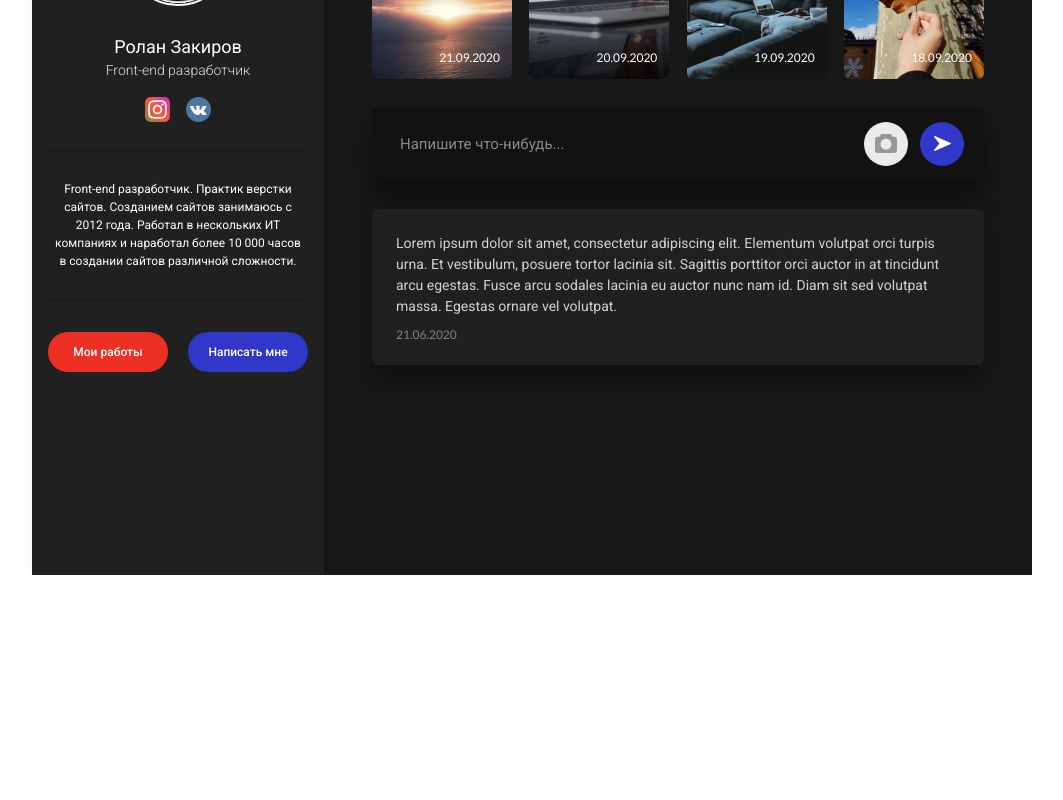
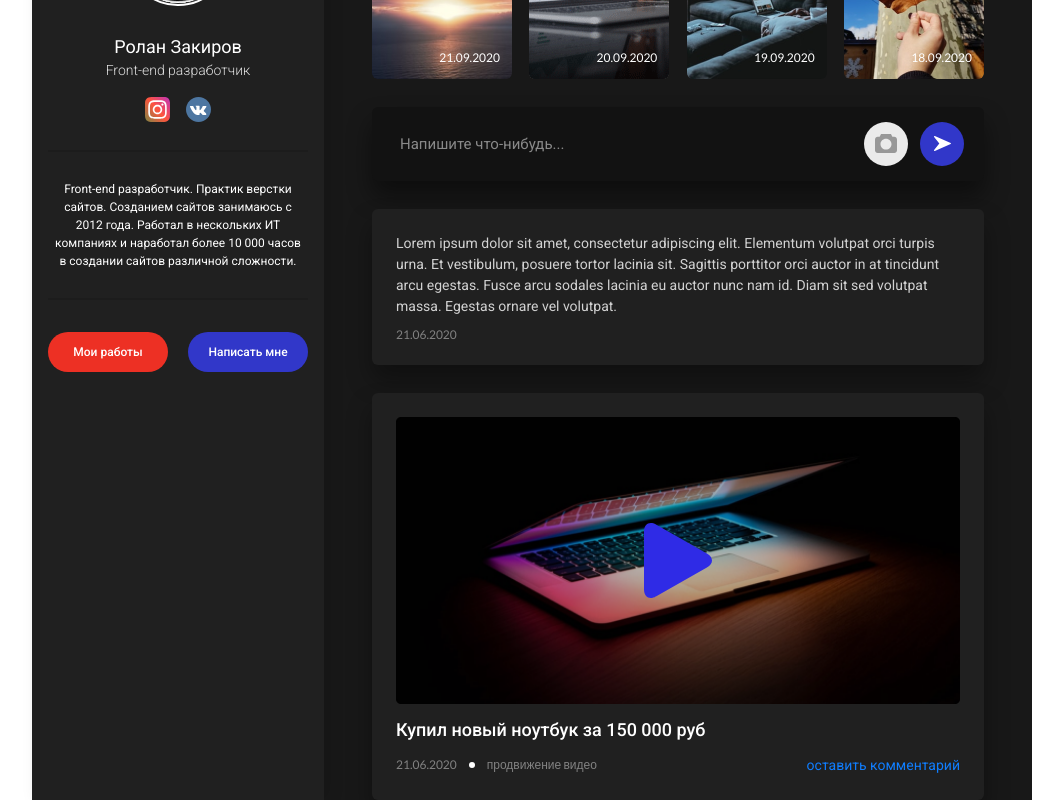
Before and after one commit to martymacv/blog-front-react-js-prj, a React (Vite) app in the folder my_blog/: page / in a window 1280 px wide. Shown: the part 225-1025 px from the top of the page, without its empty margins (108-1171 px from the left). Before the commit the page ends 800 px from the top, so only its background shows below. Built offline with nearby package versions, Linux system fonts and the light colour scheme.

Commit message:
Static html and css whith Tailwind has been completed

```diff
--- /dev/null
+++ b/my_blog/src/components/VideoPost.jsx
@@ -0,0 +1,30 @@
+import { Link } from "react-router-dom"
+
+function VideoPost() {
+    return (
+        <div className="w-full mt-7 px-12">
+            <div className="flex flex-col gap-3 p-6 bg-[#202020ff] rounded-md shadow-simple-post">
+                <div className="flex items-center justify-center">
+                    <img className="w-full object-cover" src="src/assets/images/Rectangle 5.png" alt="" />
+                    <img className="absolute"
+                        src="src/assets/images/Vector2.svg" alt="" />
+                </div>
+                <h6 className="font-roboto text-white text-[18px] font-[500]">
+                    Купил новый ноутбук за 150 000 руб</h6>
+                <div className="flex md:flex-row flex-col gap-3 justify-between">
+                    <div className="flex flex-row gap-3 items-center">
+                        <span className="font-lato text-[#828282ff] text-[12px] font-[400]">
+                            21.06.2020</span>
+                        <div className="w-[6px] h-[6px] bg-white rounded-full"></div>
+                        <span className="font-lato text-[#828282ff] text-[12px] font-[400]">
+                            продвижение видео</span>
+                    </div>
+                    <Link className="font-roboto text-[#107effff] text-[14px] font-[400]">
+                    оставить комментарий</Link>
+                </div>
+            </div>
+        </div>
+    )
+}
+
+export default VideoPost
--- a/my_blog/src/pages/Home.jsx
+++ b/my_blog/src/pages/Home.jsx
@@ -3,6 +3,7 @@ import Sidebar from "../components/sidebar";
 import Stories from "../components/Stories";
 import AddPost from "../components/AddPost";
 import SimplePost from "../components/SimplePost";
+import VideoPost from "../components/VideoPost";
 
 function Home() {
   return (
@@ -18,6 +19,7 @@ function Home() {
                 <Stories></Stories>
                 <AddPost></AddPost>
                 <SimplePost></SimplePost>
+                <VideoPost></VideoPost>
             </main>
         </div>
     </div>
```
Also changed, not shown: my_blog/src/assets/images/Rectangle 5.png (added), my_blog/src/assets/images/Vector2.svg (added).
